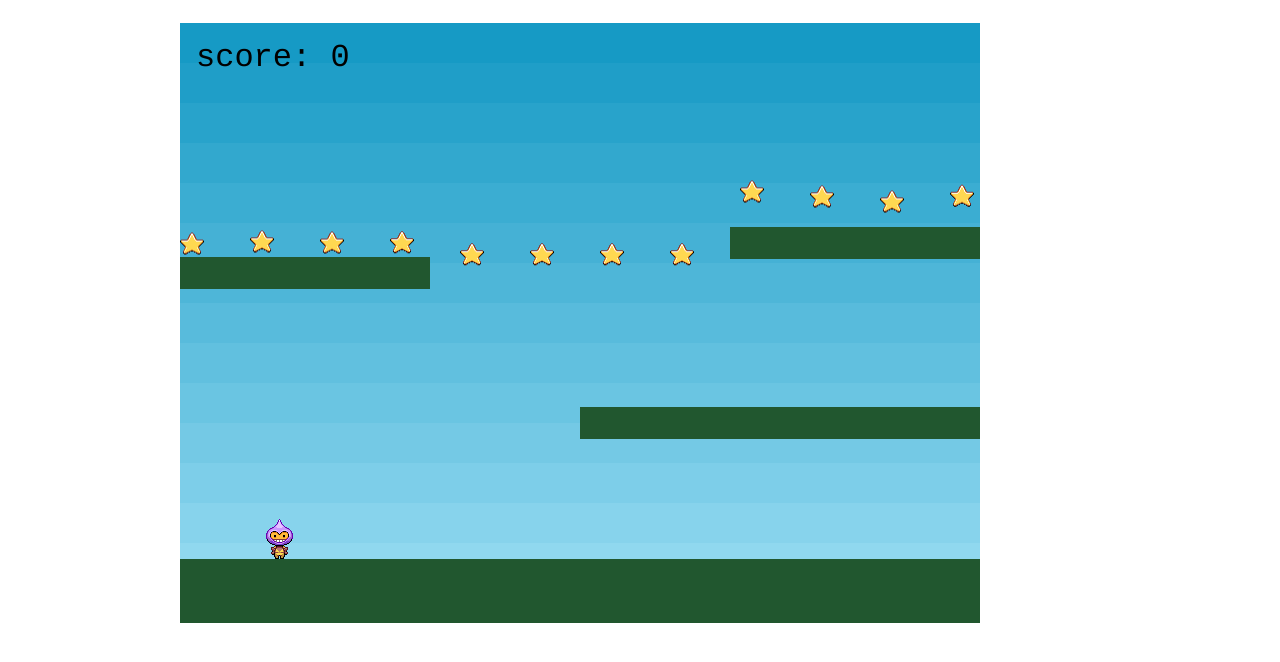
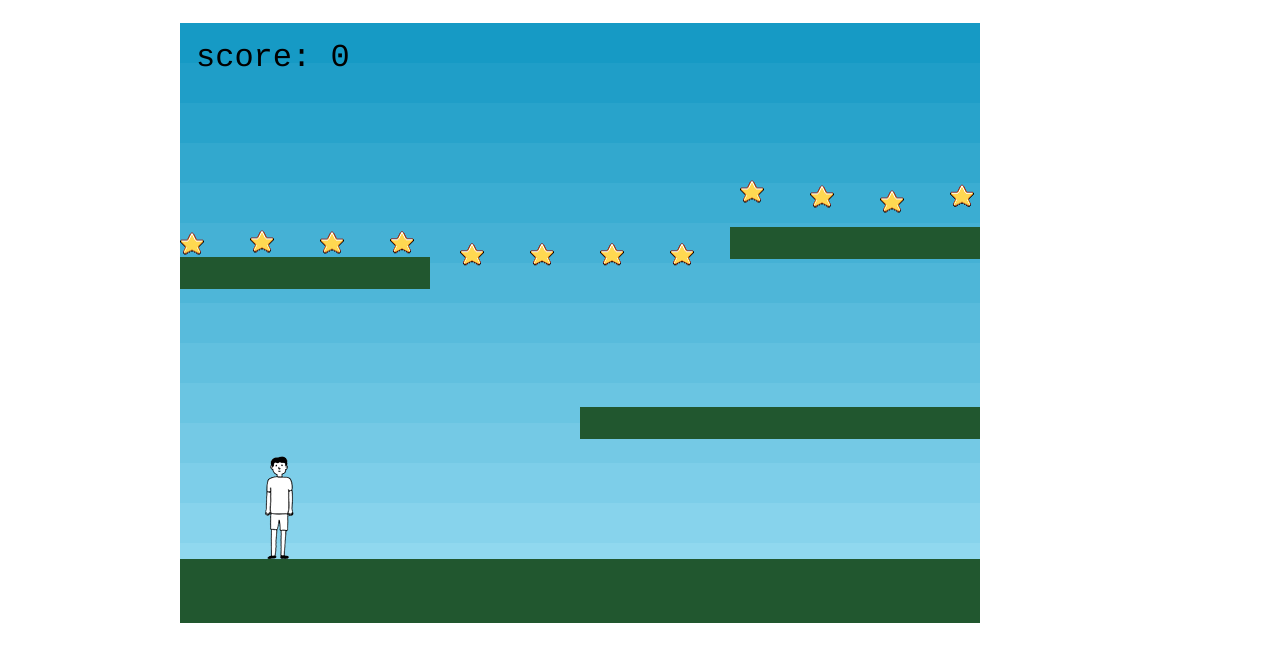
Before and after one commit to yossarin/overslept, a Gatsby site: page / in a window 1280 px wide. Shown: the part 100-762 px from the top of the page. Built offline with nearby package versions, Linux system fonts and the light colour scheme; Gatsby itself is replaced by a stand-in of ours; animation ran at ten frames a second.

Commit message:
Added stipan's drawing

```diff
--- a/package.json
+++ b/package.json
@@ -13,6 +13,9 @@
     "react-helmet": "^5.2.0",
     "phaser": "^3.13.0"
   },
+  "devDependencies": {
+    "prettier": "^1.14.2"
+  },
   "keywords": [
     "gatsby"
   ],
@@ -23,9 +26,6 @@
     "format": "prettier --write '**/*.js'",
     "test": "echo \"Error: no test specified\" && exit 1"
   },
-  "devDependencies": {
-    "prettier": "^1.14.2"
-  },
   "repository": {
     "type": "git",
     "url": "https://github.com/yossarin/overslept"
--- a/src/modules/game-core/index.js
+++ b/src/modules/game-core/index.js
@@ -1,13 +1,9 @@
 import Phaser from 'phaser';
 
-const domContainer = document && document.getElementById('game-div');
-console.log(domContainer)
-console.log('=====  ')
 var config = {
   type: Phaser.AUTO,
   width: 800,
   height: 600,
-  //domContainer,
   parent: 'game-div',
   createDOMContainer: true,
   physics: {
@@ -43,7 +39,7 @@ function preload ()
   this.load.image('ground', 'assets/platform.png');
   this.load.image('star', 'assets/star.png');
   this.load.image('bomb', 'assets/bomb.png');
-  this.load.spritesheet('dude', 'assets/dude.png', { frameWidth: 32, frameHeight: 48 });
+  this.load.spritesheet('dude', 'assets/stipan_01@0,5x.png', { frameWidth: 50, frameHeight: 104 });
 }
 
 function create ()
@@ -80,13 +76,13 @@ function create ()
 
   this.anims.create({
       key: 'turn',
-      frames: [ { key: 'dude', frame: 4 } ],
+      frames: [ { key: 'dude', frame: 11 } ],
       frameRate: 20
   });
 
   this.anims.create({
       key: 'right',
-      frames: this.anims.generateFrameNumbers('dude', { start: 5, end: 8 }),
+      frames: this.anims.generateFrameNumbers('dude', { start: 12, end: 15 }),
       frameRate: 10,
       repeat: -1
   });
```
Also changed, not shown: gatsby-node.js (+14 -2 lines), static/assets/stipan_01.png (added), static/assets/stipan_01@0,25x.png (added), static/assets/stipan_01@0,5x.png (added), 2 other files.
